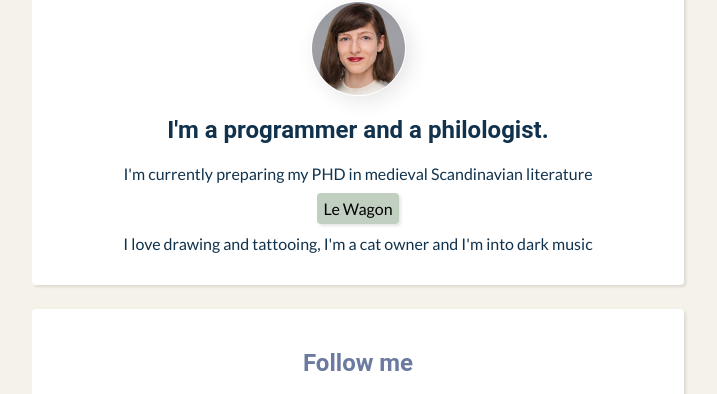
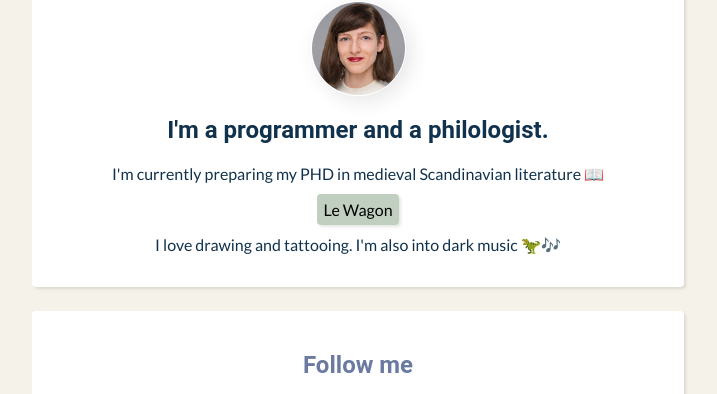
Before and after one commit to paula-zeman/profile, a plain HTML site: page index.html in a window 1280 px wide. Shown: the part 120-514 px from the top of the page, without its empty margins (282-999 px from the left). Drawn offline with Linux system fonts and the light colour scheme.

Commit message:
Change 1000

```diff
--- a/index.html
+++ b/index.html
@@ -14,11 +14,11 @@
         <img id= "profile" src="../images/Paula-Zeman-WEB.jpg" alt="Paula Zeman">
         <div class= "text-under-picture">
           <h2>I'm a programmer and a philologist.</h2>
-          <p>I'm currently preparing my PHD in medieval Scandinavian literature </p>
+          <p>I'm currently preparing my PHD in medieval Scandinavian literature 📖</p>
           <a class= "button" href="https://kitt.lewagon.com/alumni/paula-zeman" target="_blank">
             Le Wagon
           </a>
-          <p>I love drawing and tattooing, I'm a cat owner and I'm into dark music</p>
+          <p>I love drawing and tattooing. I'm also into dark music 🦖🎶</p>
         </div>
       </div>
 
```
